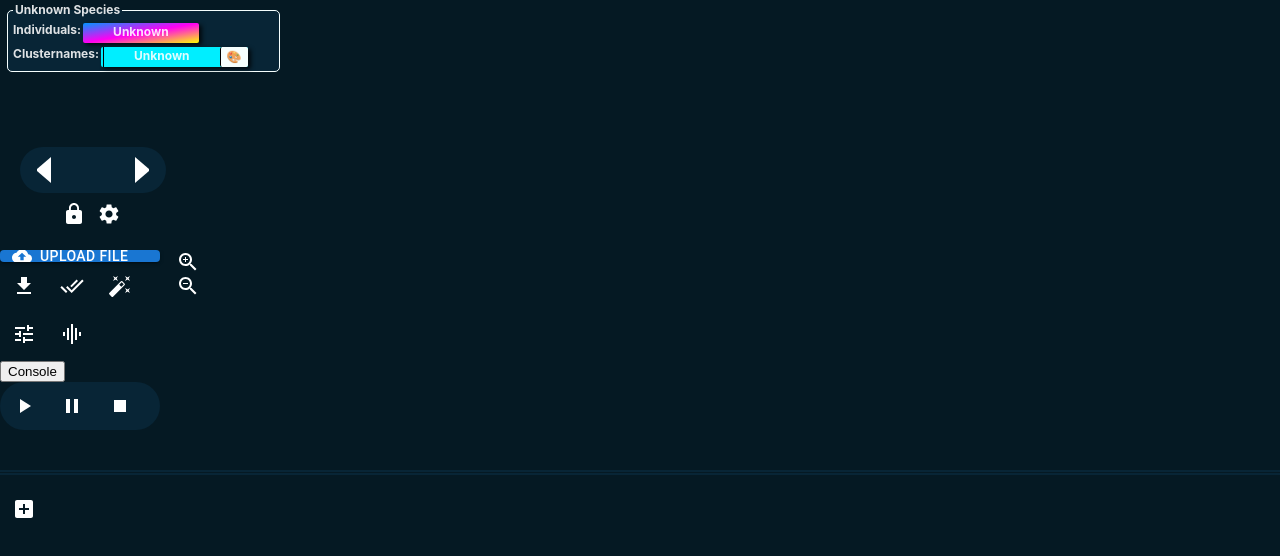
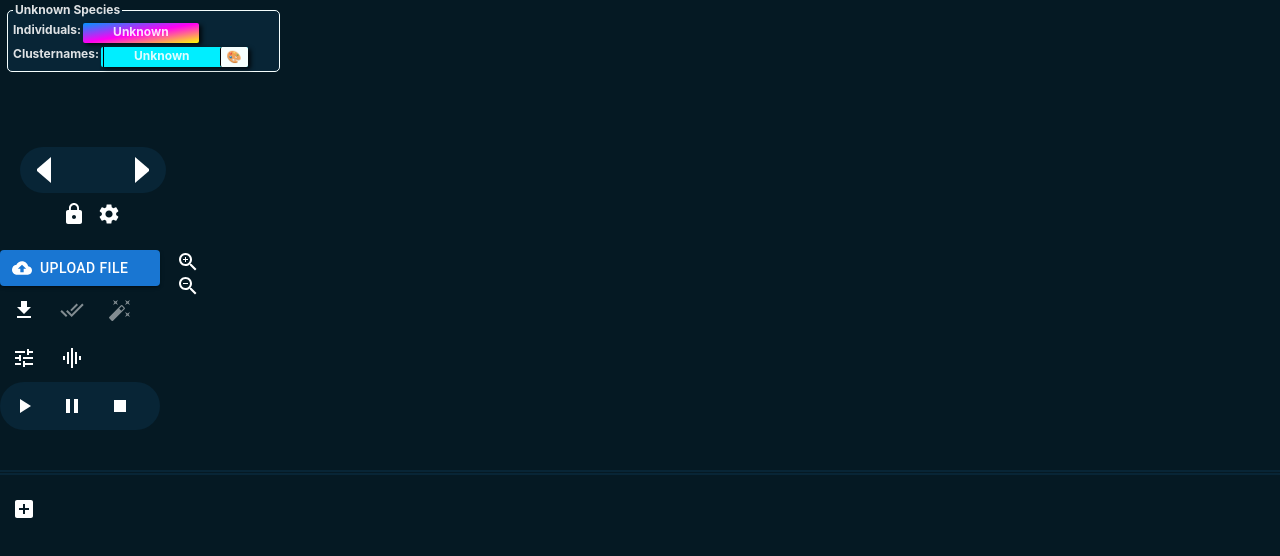
Before and after one commit to nccratliri-ml-wp/vocal-annotation-frontend, a React (Vite) app: page / in a window 1280 px wide. Shown: the top 556 px of the page. Built offline with nearby package versions, Linux system fonts and the light colour scheme; some icons are missing.

Commit message:
Disabled Call Whisper Seg and Submit annotations buttons if no file was uploaded

```diff
--- a/src/ScalableSpec.jsx
+++ b/src/ScalableSpec.jsx
@@ -1948,12 +1948,18 @@ function ScalableSpec(
                                 showWaveform={showWaveform}
                             />
                             <Tooltip title="Submit Annotations">
-                                <IconButton style={activeIconBtnStyle} onClick={submitAnnotations}>
+                                <IconButton style={{...activeIconBtnStyle, ...(!response && iconBtnDisabled)}}
+                                            disabled={!response}
+                                            onClick={submitAnnotations}
+                                >
                                     <DoneAllIcon style={activeIcon}/>
                                 </IconButton>
                             </Tooltip>
                             <Tooltip title="Call WhisperSeg">
-                                <IconButton style={{...activeIconBtnStyle, ...(strictMode && iconBtnDisabled)}} disabled={strictMode} onClick={callWhisperSeg}>
+                                <IconButton style={{...activeIconBtnStyle, ...(strictMode || !response && iconBtnDisabled)}}
+                                            disabled={strictMode || !response}
+                                            onClick={callWhisperSeg}
+                                >
                                     <AutoFixHighIcon style={activeIcon}/>
                                 </IconButton>
                             </Tooltip>
@@ -1969,12 +1975,14 @@ function ScalableSpec(
                             </Tooltip>
                             {id !== 'track_1' &&
                                 <Tooltip title="Delete Track">
-                                    <IconButton style={{...activeIconBtnStyle, ...(strictMode && iconBtnDisabled)}} disabled={strictMode} onClick={handleRemoveTrack}>
+                                    <IconButton style={{...activeIconBtnStyle, ...(strictMode && iconBtnDisabled)}}
+                                                disabled={strictMode}
+                                                onClick={handleRemoveTrack}
+                                    >
                                         <DeleteIcon style={activeIcon}/>
                                     </IconButton>
                                 </Tooltip>
                             }
-                            <button onClick={() => console.log(labels)}>Console</button>
                         </div>
                         <div className='audio-controls'>
                             <IconButton style={iconBtn} onClick={ () => getAudio(currentStartTime, globalClipDuration) }>
```
